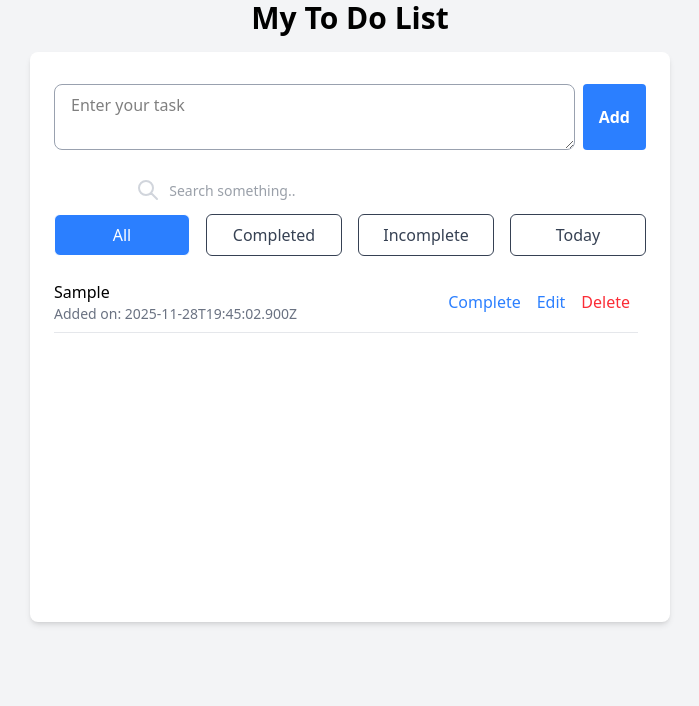
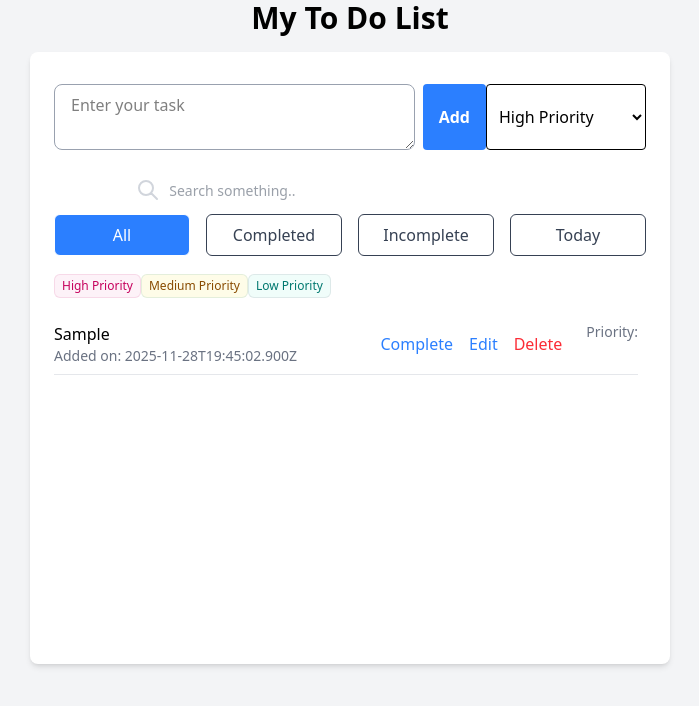
Before and after one commit to Manisha1998-singh/To-Do, a React (Vite) app: page / in a window 1280 px wide. Both pictures are taken after typing "Sample" into the empty fields and a click on the button "Add". Shown: the top 706 px of the page, without its empty margins (290-989 px from the left). Built offline with nearby package versions, Linux system fonts and the light colour scheme.

Commit message:
Worked on badges.

```diff
--- a/src/component/Add.jsx
+++ b/src/component/Add.jsx
@@ -4,6 +4,7 @@ export default function Add({ addTodo }) {
   const [task, setTask] = useState("");
   const [error, setError] = useState(false);
   const [errorMessage, setErrorMessage] = useState("");
+  const [priority, setPriority] = useState("High");
 
   const handleAdd = () => {
     if (task.trim() === "") {
@@ -41,10 +42,19 @@ export default function Add({ addTodo }) {
 
         <button
           onClick={handleAdd}
+          value={priority}
           className="bg-blue-500 hover:bg-blue-700
                             text-white font-bold py-2 px-4 rounded">
           Add
         </button>
+        <select
+          className="border px-2 py-1 rounded"
+          value={priority}
+          onChange={(e) => setPriority(e.target.value)}>
+          <option value="High">High Priority</option>
+          <option value="Medium">Medium Priority</option>
+          <option value="Low">Low Priority</option>
+        </select>
       </div>
     </>
   );
--- /dev/null
+++ b/src/component/Badges.jsx
@@ -0,0 +1,36 @@
+import React from "react";
+
+export default function Badges() {
+  return (
+    <div>
+      <span className="inline-flex items-center rounded-md bg-pink-50 px-2 py-1 text-xs font-medium text-pink-700 inset-ring inset-ring-pink-700/10">
+        High Priority
+      </span>
+      <span className="inline-flex items-center rounded-md inset-ring bg-yellow-50 px-2 py-1 text-xs font-medium text-yellow-800 inset-ring-teal-700/10">
+        Medium Priority
+      </span>
+      <span className="inline-flex items-center rounded-md bg-teal-50 px-2 py-1 text-xs font-medium text-teal-700 inset-ring inset-ring-gray-700/10">
+        Low Priority
+      </span>
+
+      {/* <span className="inline-flex items-center rounded-md bg-red-50 px-2 py-1 text-xs font-medium text-red-700 inset-ring inset-ring-red-600/10">
+        Badge
+      </span>
+      <span className="inline-flex items-center rounded-md bg-yellow-50 px-2 py-1 text-xs font-medium text-yellow-800 inset-ring inset-ring-yellow-600/20">
+        Badge
+      </span>
+      <span className="inline-flex items-center rounded-md bg-green-50 px-2 py-1 text-xs font-medium text-green-700 inset-ring inset-ring-green-600/20">
+        Badge
+      </span>
+      <span className="inline-flex items-center rounded-md bg-blue-50 px-2 py-1 text-xs font-medium text-blue-700 inset-ring inset-ring-blue-700/10">
+        Badge
+      </span>
+      <span className="inline-flex items-center rounded-md bg-indigo-50 px-2 py-1 text-xs font-medium text-indigo-700 inset-ring inset-ring-indigo-700/10">
+        Badge
+      </span>
+      <span className="inline-flex items-center rounded-md bg-purple-50 px-2 py-1 text-xs font-medium text-purple-700 inset-ring inset-ring-purple-700/10">
+        Badge
+      </span> */}
+    </div>
+  );
+}
--- a/src/component/Complete.jsx
+++ b/src/component/Complete.jsx
@@ -43,6 +43,19 @@ export default function Complete({
               Delete
             </button>
           </div>
+          <p className="text-sm text-gray-500">
+            Priority:
+            <span
+              className={
+                todo.priority === "High"
+                  ? "text-red-500 font-semibold"
+                  : todo.priority === "Medium"
+                  ? "text-yellow-600 font-semibold"
+                  : "text-green-600 font-semibold"
+              }>
+              {todo.priority}
+            </span>
+          </p>
         </div>
       ))}
     </div>
--- a/src/component/Dashboard.jsx
+++ b/src/component/Dashboard.jsx
@@ -5,31 +5,32 @@ import Complete from "./Complete"; // Your item component
 import Delete from "./Delete";
 import Search from "./Search";
 import Button from "./Button";
-
+import Badges from "./Badges";
 export default function Dashboard() {
   const [editingTodo, setEditingTodo] = useState(null);
   const [searchText, setSearchText] = useState("");
   const [filter, setFilter] = useState("all");
 
-  const [todo, setToDos] = useState(() => {
+  const [todos, setToDos] = useState(() => {
     const saved = localStorage.getItem("toDos");
     return saved ? JSON.parse(saved) : [];
   });
 
   useEffect(() => {
-    localStorage.setItem("todo", JSON.stringify(todo));
-  }, [todo]);
+    localStorage.setItem("todo", JSON.stringify(todos));
+  }, [todos]);
 
   // Add Todo
-  const addTodo = (task) => {
+  const addTodo = (task, priority) => {
     const now = new Date();
     if (task.trim() === "") return;
 
     setToDos([
-      ...todo,
+      ...todos,
       {
         id: Date.now(),
         task,
+        priority,
         Completed: false, // KEEP capital "C"
         createdAt: now.toISOString(),
       },
@@ -39,7 +40,7 @@ export default function Dashboard() {
   // Update Todo
   const upDateTodo = (id, newTask) => {
     setToDos(
-      todo.map((todo) => (todo.id === id ? { ...todo, task: newTask } : todo))
+      todos.map((todo) => (todo.id === id ? { ...todo, task: newTask } : todo))
     );
     setEditingTodo(null);
   };
@@ -47,7 +48,7 @@ export default function Dashboard() {
   // Toggle Complete
   const toggleComplete = (id) => {
     setToDos(
-      todo.map((todo) =>
+      todos.map((todo) =>
         todo.id === id ? { ...todo, Completed: !todo.Completed } : todo
       )
     );
@@ -55,11 +56,11 @@ export default function Dashboard() {
 
   // Delete
   const deleteToDo = (id) => {
-    setToDos(todo.filter((todo) => todo.id !== id));
+    setToDos(todos.filter((todo) => todo.id !== id));
   };
 
   // 🔍 Apply Search + Filters Together
-  const filteredTodos = todo.filter((todo) =>
+  const filteredTodos = todos.filter((todo) =>
     todo.task.toLowerCase().includes(searchText.toLowerCase())
   );
 
@@ -118,6 +119,8 @@ export default function Dashboard() {
               active={filter === "today"}
             />
           </div>
+
+          <Badges />
           {/* Render Filtered Todos */}
           <ul className="mt-4">
             {filterButtons.length === 0 && (
```
